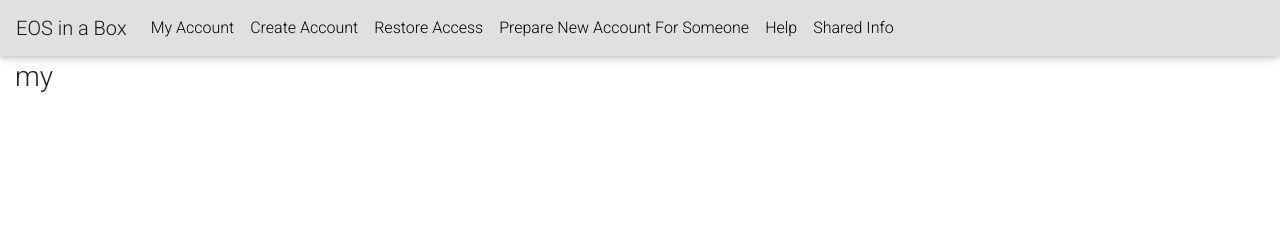
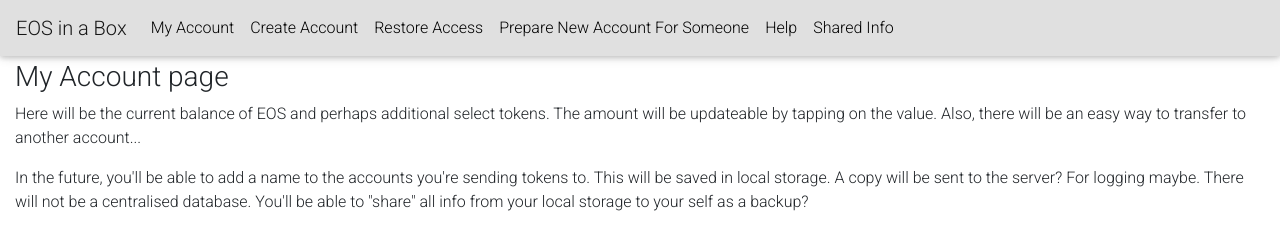
Before and after one commit to eosinabox/eosinabox2, a website: page client/src/index.html in a window 1280 px wide. Drawn offline with nearby package versions, Linux system fonts and the light colour scheme; files whose address does not match are found by name.

```diff
--- a/client/src/index.html
+++ b/client/src/index.html
@@ -59,7 +59,18 @@
       </div>
     </nav>
     <div class="container-fluid eosinabox_page eosinabox_page_myAccount">
-      <h3>my</h3>
+      <h3>My Account page</h3>
+      <p>
+        Here will be the current balance of EOS and perhaps additional select tokens.
+        The amount will be updateable by tapping on the value.
+        Also, there will be an easy way to transfer to another account...
+      </p>
+      <p>
+        In the future, you'll be able to add a name to the accounts you're sending tokens to.
+        This will be saved in local storage. A copy will be sent to the server? For logging maybe.
+        There will not be a centralised database.
+        You'll be able to "share" all info from your local storage to your self as a backup?
+      </p>
     </div>
     <div class="container-fluid eosinabox_page eosinabox_page_createAccount">
       <h3 class="eosinabox_create_account_header">Want to create an account?</h3>
```
